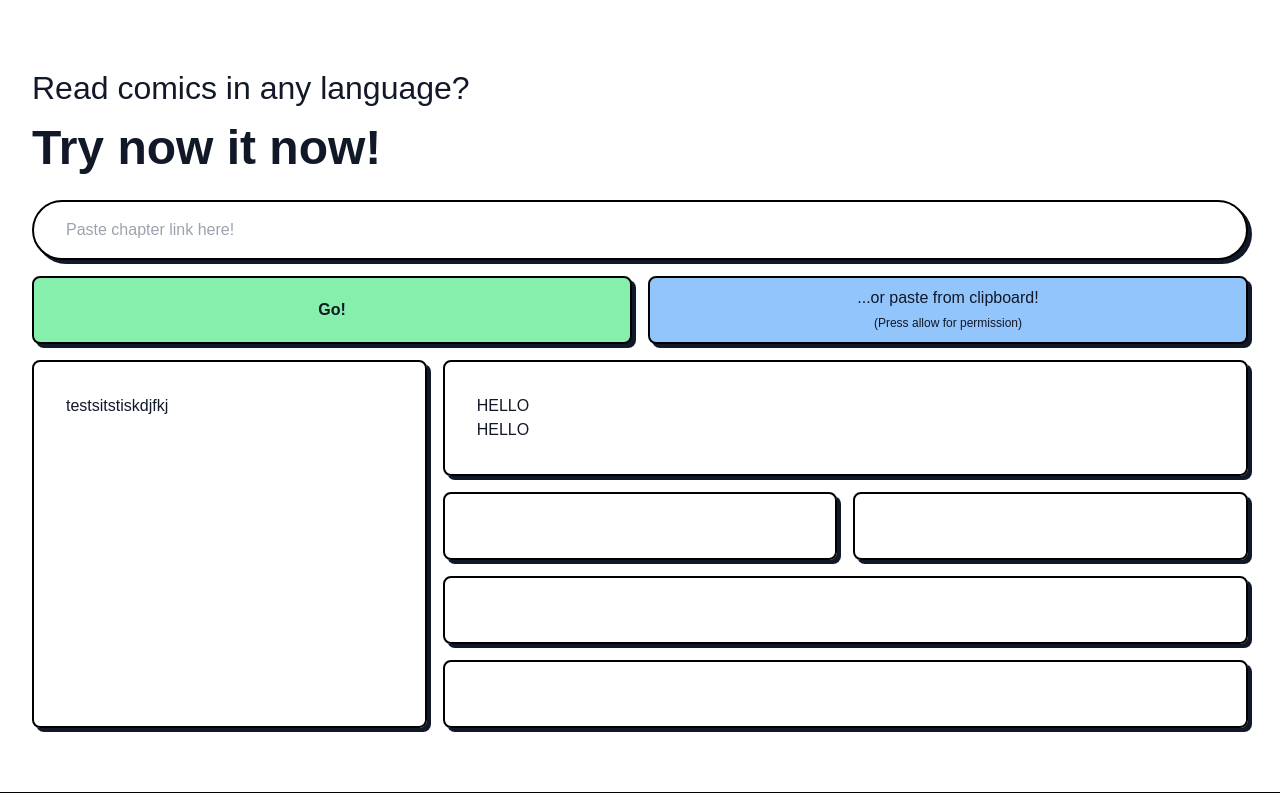
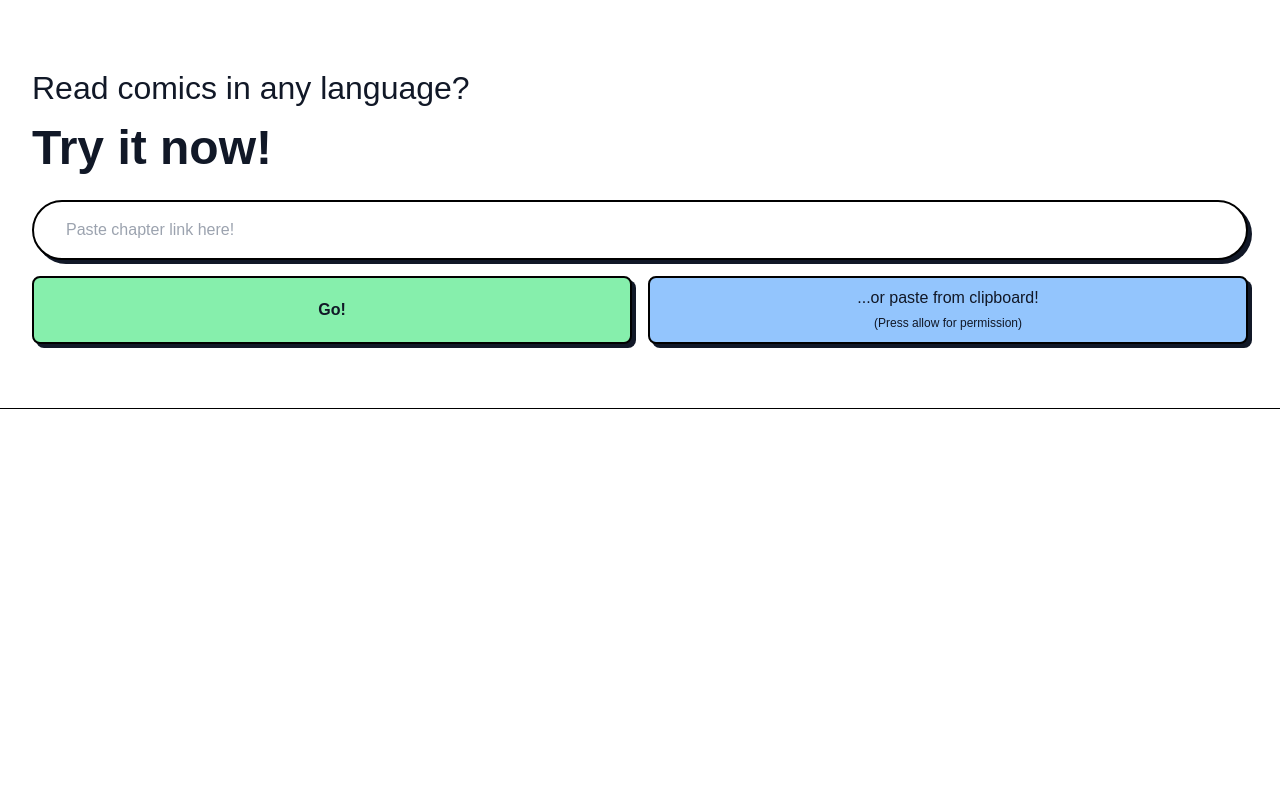
Before and after one commit to sglkc/yomikata, a SvelteKit app: page / in a window 1280 px wide. Built offline with nearby package versions, Linux system fonts and the light colour scheme.

Commit message:
refactor(routes): about -> help
fix(Alert): timeout not running

```diff
--- a/src/lib/components/Alert.svelte
+++ b/src/lib/components/Alert.svelte
@@ -11,14 +11,13 @@ interface $$Props {
 let { type } = $$props
 
 onMount(() => {
-  const timeout = setTimeout(() => alertStore.set([]), 3000)
-  return () => clearTimeout(timeout)
+  setTimeout(() => alertStore.set([]), 3000)
 })
 </script>
 
 <div
   class={clsx(
-    'fixed top-0 right-0 p-4 b-base b-2 flex gap-2 items-center z-19',
+    'fixed top-4 right-4 p-4 b-base b-2 flex gap-2 items-center z-19',
     (type === 'success') ? 'bg-green-300' :
       (type === 'error') ? 'bg-red-300' :
         'bg-base'
--- a/src/lib/components/Card.svelte
+++ b/src/lib/components/Card.svelte
@@ -1,21 +1,17 @@
 <script lang="ts">
-import type { HTMLAttributes } from 'svelte/elements'
 import clsx from 'clsx'
 
-interface $$Props extends HTMLAttributes<EventTarget> {
-  pop?: boolean
-}
-
-let { class: className, pop, ...rest } = $$restProps
+export let element: string = 'div'
+export let pop: boolean = false
 </script>
 
-<div
+<svelte:element
+  this={element}
   class={clsx(
     'relative p-8 b-base b-2 rounded-lg shadow-base',
     pop && 'transition-[box-shadow,transform] on:shadow-sm on:-translate-4px',
-    className
+    $$props.class
   )}
-  {...rest}
 >
   <slot />
-</div>
+</svelte:element>
--- a/src/lib/components/Navbar.svelte
+++ b/src/lib/components/Navbar.svelte
@@ -9,7 +9,7 @@ import Overlay from './Overlay.svelte'
 const menus = [
   { title: 'Home', href: '/', fullscreen: false },
   { title: 'Read', href: '/read', fullscreen: true },
-  { title: 'About', href: '/about', fullscreen: false }
+  { title: 'Help', href: '/help', fullscreen: false }
 ]
 
 const toggleSidebar = () => navbarOpened.update(s => !s)
--- a/src/routes/+layout.svelte
+++ b/src/routes/+layout.svelte
@@ -39,8 +39,8 @@ afterNavigate((e) => e.complete.then(() => show = true))
   <main
     class:!lg:ml-72={!$fullscreen}
     class={clsx(
-      'ml-0 px-8 py-16 bg-base text-base font-body transition-[margin]',
-      'ring-1 ring-black',
+      'ml-0 px-8 py-16 bg-base text-base font-body flex flex-col gap-4',
+      'ring-1 ring-black transition-[margin]',
     )}
     in:slide={{ delay: 200 }}
     out:slide={{ duration: 200 }}
--- a/src/routes/+page.svelte
+++ b/src/routes/+page.svelte
@@ -4,24 +4,30 @@ import Card from '$lib/components/Card.svelte'
 import Input from '$lib/components/Input.svelte'
 import { alertStore } from '$lib/stores/page-store'
 
-let mangaUrl = ''
+let chapterUrl = ''
 
 const paste = () => navigator.clipboard.readText()
   .then((text) => {
-    mangaUrl = decodeURIComponent(text.trim())
-    alertStore.set(['success', 'Processing url...'])
+    chapterUrl = decodeURIComponent(text.trim())
+
+    if (!URL.canParse(chapterUrl)) throw EvalError()
+
+    alertStore.set(['success', 'Pasted!'])
   })
   .catch((error: Error) => {
     let message = 'Unexpected error :('
     switch (error.name) {
       case 'URIError':
-        message = 'The copied url link is broken'
+        message = 'Copied url link is broken'
         break
       case 'NotAllowedError':
         message = 'Clipboard permission was denied :('
         break
       case 'NotFoundError':
         message = 'Copied thing is not a text'
+        break
+      case 'EvalError':
+        message = 'Copied text is not a url'
         break
     }
 
@@ -30,30 +36,29 @@ const paste = () => navigator.clipboard.readText()
   })
 </script>
 
-<div class="grid cols-12 gap-4">
-  <div class="col-span-full">
-    <p class="text-8">Read comics in any language?</p>
-    <h2 class="fw-bold text-12">Try now it now!</h2>
-  </div>
+<div>
+  <p class="text-8">Read comics in any language?</p>
+  <h2 class="fw-bold text-12">Try it now!</h2>
+</div>
+<form
+  class="col-span-full grid grid-cols-12 gap-4"
+  action="/read"
+  method="get"
+>
   <Input
     class="col-span-12 b-base b-2"
     placeholder="Paste chapter link here!"
-    bind:value={mangaUrl}
+    name="url"
+    bind:value={chapterUrl}
   />
   <Button
     class="col-span-6 bg-green-300 fw-bold"
-    on:click={() => console.log('eee')}
+    type="submit"
   >
     Go!
   </Button>
-  <Button class="col-span-6 bg-blue-300" on:click={paste}>
+  <Button class="col-span-6 bg-blue-300" type="button" on:click={paste}>
     <p class="fw-medium">...or paste from clipboard!</p>
     <small class="text-xs">(Press allow for permission)</small>
   </Button>
-  <Card class="col-span-4 row-span-5">testsitstiskdjfkj</Card>
-  <Card class="col-span-8">HELLO<br/>HELLO</Card>
-  <Card class="col-span-4"></Card>
-  <Card class="col-span-4"></Card>
-  <Card class="col-span-8 row-span-2"></Card>
-  <Card class="col-span-8"></Card>
-</div>
+</form>
--- a/src/routes/about/+page.svelte
+++ /dev/null
@@ -1 +0,0 @@
-<h1>HI!</h1>
--- /dev/null
+++ b/src/routes/help/+page.server.ts
@@ -0,0 +1,14 @@
+import type { MangaProvider } from '$lib/types'
+
+export function load() {
+  const imports = import.meta.glob<MangaProvider>('$lib/providers/*.ts', {
+    eager: true,
+    import: 'details',
+  })
+
+  const providers = Object.values(imports)
+
+  return {
+    providers
+  }
+}
--- /dev/null
+++ b/src/routes/help/+page.svelte
@@ -0,0 +1,27 @@
+<script lang="ts">
+import Card from '$lib/components/Card.svelte';
+import Link from '$lib/components/Link.svelte';
+import type { PageData } from './$types'
+
+export let data: PageData
+</script>
+
+<h2 class="fw-bold font-heading text-12">Supported sites</h2>
+<p class="mb-2">
+  Since images are scraped online, support is very limited.
+  If your site is not listed, you may request a provider by
+  <Link href="https://github.com/sglkc/yomikata/issues">creating an issue</Link>
+  or
+  <Link href="https://github.com/sglkc/yomikata/pulls">
+    develop yourself
+  </Link>.
+</p>
+<ul class="grid grid-cols-12 gap-4">
+  {#each data.providers as provider}
+    <Card element="li" class="col-span-4 grid gap-2">
+      <h3 class="fw-medium text-6">{ provider.name }</h3>
+      <p><Link href={'//' + provider.url} target="_blank">{ provider.url }</Link></p>
+      <p class="text-sm">{ provider.matcher }</p>
+    </Card>
+  {/each}
+</ul>
```
